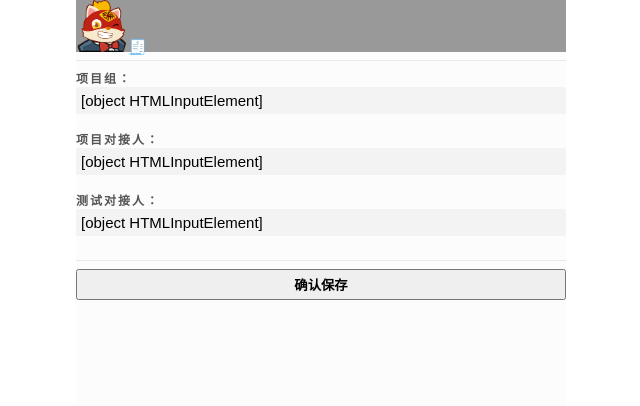
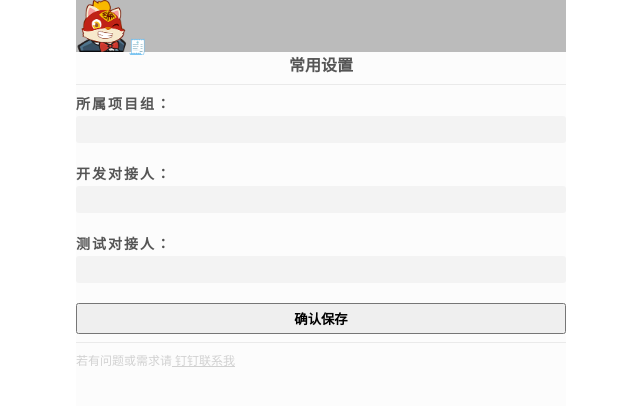
Before and after one commit to milobluebell/auto-release-shit, a browser extension: page dist/option.html in a window 1280 px wide. Shown: the whole page, without its empty margins (319-959 px from the left). Drawn offline with Linux system fonts and the light colour scheme.

Commit message:
feat: 完成主体功能

```diff
--- a/dist/option.css
+++ b/dist/option.css
@@ -39,11 +39,12 @@ hr {
   align-items: flex-start;
   height: 100%;
   background-color: #fcfcfc;
+  position: relative;
 }
 .container .logo-container {
   width: 100%;
   height: 52px;
-  background-color: #999;
+  background-color: #bbb;
   font-size: 15px;
   color: #efefef;
 }
@@ -52,13 +53,19 @@ hr {
   height: 52px;
 }
 .context {
-  margin-bottom: 16px;
+  margin-bottom: 20px;
+}
+.container .page-title {
+  color: #555;
+  font-weight: bold;
+  width: 100%;
+  text-align: center;
 }
 .context .title {
-  font-size: 12px;
   font-weight: bold;
   letter-spacing: 2px;
   color: #555;
+  margin-bottom: 3px;
 }
 .content {
   position: relative;
@@ -85,3 +92,12 @@ hr {
   font-weight: bold;
   padding: 4px 0;
 }
+.container aside{
+  color: #d1d1d1;
+  font-size: 12px;
+  width: 100%;
+}
+.container aside *{
+  color: #d1d1d1;
+  display: inline;
+}
--- a/dist/option.html
+++ b/dist/option.html
@@ -12,10 +12,11 @@
     <div class="logo-container">
       <img class="logo" src="./imgs/favicon.png" />🧾
     </div>
+    <span class="page-title">常用设置</span>
     <hr />
     <dl class="context">
       <dt class="title">
-        项目组：
+        <label for="group">所属项目组：</label>
       </dt>
       <dd class="content">
         <input id="group" />
@@ -23,7 +24,7 @@
     </dl>
     <dl class="context">
       <dt class="title">
-        项目对接人：
+        <label for="developers">开发对接人：</label>
       </dt>
       <dd class="content">
         <input id="developers" />
@@ -31,14 +32,17 @@
     </dl>
     <dl class="context">
       <dt class="title">
-        测试对接人：
+        <label for="testers">测试对接人：</label>
       </dt>
       <dd class="content">
         <input id="testers" />
       </dd>
     </dl>
+    <button class="submit-btn" id="submitBtn">确认保存</button>
     <hr />
-    <button class="submit-btn" id="submitBtn">确认保存</button>
+    <aside>
+      若有问题或需求请<a href="dingtalk://dingtalkclient/action/sendmsg?dingtalk_id=milobluebell"> 钉钉联系我 </a>
+    </aside>
   </section>
   <script src="option.js"></script>
 </body>
--- a/dist/option.js
+++ b/dist/option.js
@@ -12,11 +12,11 @@ document.getElementById('submitBtn').onclick = function () {
   });
 }
 
-chrome.storage.sync.get({
-  developers,
-  testers,
-  group,
-}, function (res) {
+chrome.storage.sync.get([
+  'developers',
+  'testers',
+  'group',
+], function (res) {
   const { developers, testers, group } = res;
   document.getElementById('developers').value = developers || '';
   document.getElementById('testers').value = testers || '';
```
Also changed, not shown: dist/subs/content.js (+8 -14 lines), dist/manifest.json, dist/subs/background.js, dist/subs/content.css (deleted), 2 other files.
